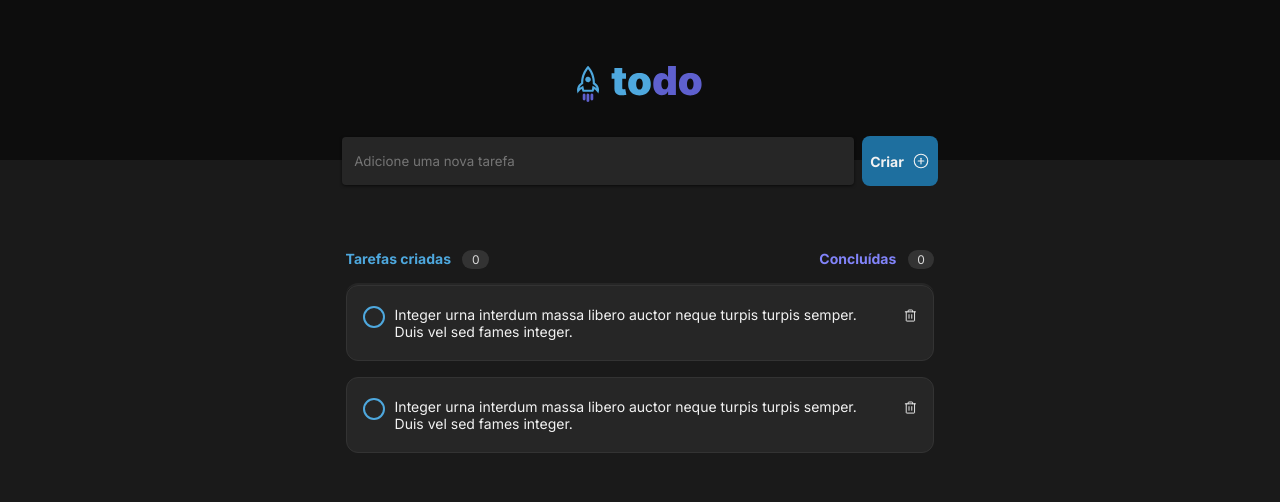
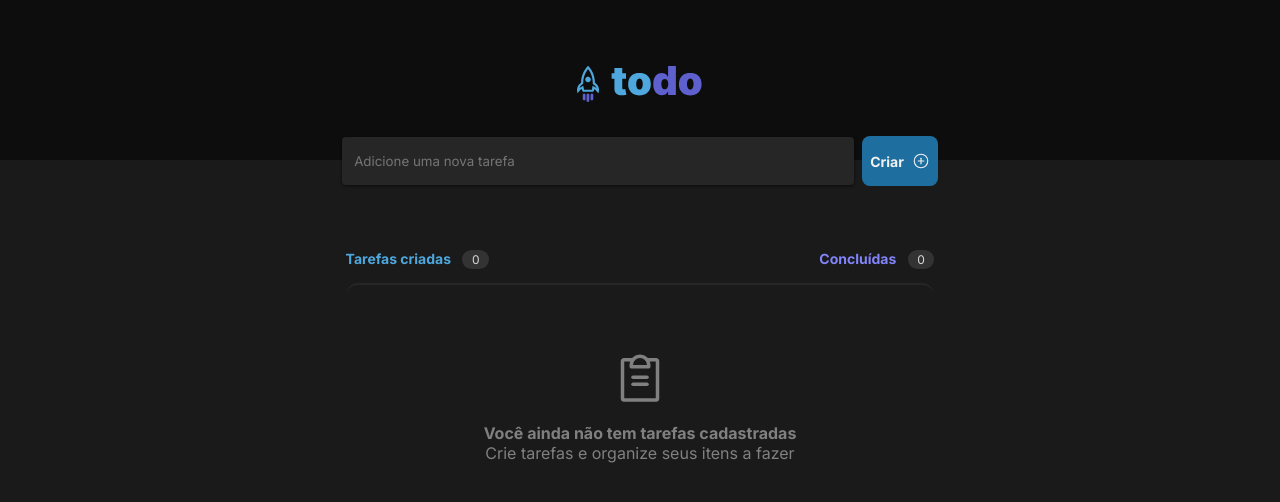
Before and after one commit to VncS1/to-do-list-typescript, a React (Vite) app: page / in a window 1280 px wide. Shown: the top 502 px of the page. Built offline with nearby package versions, Linux system fonts and the light colour scheme.

Commit message:
Add Task concluído

```diff
--- a/src/App.tsx
+++ b/src/App.tsx
@@ -3,7 +3,6 @@ import { Header } from "./components/Header";
 
 import styles from './App.module.css'
 import './global.css'
-import { TaskForm } from "./components/TaskForm";
 import { TasksBox } from "./components/TasksBox";
 
 export function App() {
@@ -11,7 +10,6 @@ export function App() {
   return (
     <div className={styles.wrapper}>
       <Header />
-      <TaskForm />
       <TasksBox />
     </div>
   )
--- a/src/components/Task.module.css
+++ b/src/components/Task.module.css
@@ -2,6 +2,7 @@
     width: 100%;
     display: flex;
     align-items: flex-start;
+    justify-content: space-between;
 
     gap: 2rem;
 
@@ -25,6 +26,7 @@
 .task .taskText {
     font-size: 0.875rem;
     color: var(--gray-100);
+    margin-left: 3rem;
 }
 
 /* The container */
@@ -53,8 +55,8 @@
   /* Create a custom checkbox */
   .checkmark {
     position: absolute;
-    height: 22px;
-    width: 22px;
+    height: 17px;
+    width: 17px;
     background-color: transparent;
     border: 2px solid var(--blue);
     border-radius: 12px;
@@ -86,10 +88,10 @@
 
   /* Style the checkmark/indicator */
   .container .checkmark:after {
-    left: 6px;
-    top: 3.5px;
+    left: 3.44px;
+    top: 2.5px;
     width: 5px;
-    height: 7px;
+    height: 5px;
     border: solid white;
     border-width: 0 1px 1px 0;
     -webkit-transform: rotate(45deg);
--- a/src/components/Task.tsx
+++ b/src/components/Task.tsx
@@ -1,9 +1,14 @@
 import styles from './Task.module.css'
 import { Trash } from 'phosphor-react'
 
-export function Task() {
+interface TaskProps {
+    content: string;
+}
+
+export function Task({ content }: TaskProps) {
     return (
         <div className={styles.task}>
+            <div>
                 <form>
                     <label className={styles.container}>
                         <input type="checkbox" />
@@ -11,9 +16,13 @@ export function Task() {
                     </label>
                 </form>
                 <p className={styles.taskText}>
-                Integer urna interdum massa libero auctor neque turpis turpis semper. Duis vel sed fames integer.
+                    {content}
                 </p>
-            <Trash size={20} className={styles.trashIcon} />
+            </div>
+            <div className={styles.trashIcon} >
+                <Trash size={20} />
+            </div>
+
         </div>
     );
 }
--- a/src/components/TaskForm.module.css
+++ /dev/null
@@ -1,51 +0,0 @@
-.formBox {
-    display: flex;
-    align-items: center;
-    justify-content: center;
-    flex-wrap: wrap;
-
-    gap: .5rem;
-
-    width: 100%;
-    margin-top: -1.5rem;
-}
-
-.formBox .taskInput {
-    min-width: 40%;
-    padding: 1rem .75rem;
-
-    background: var(--gray-500);
-    border: 0;
-    border-radius: 4px;
-
-    box-shadow: 0 1px 3px rgba(0, 0, 0,0.6);
-    outline: none;
-    color: var(--gray-200);
-}
-
-.formBox .createButton {
-    border: 0;
-    display: flex;
-    align-items: center;
-    justify-content: center;
-    gap: .5rem;
-
-    padding: 1rem .5rem;
-
-    font-weight: bold;
-    color: var(--gray-100);
-    background: var(--blue-dark);
-    border-radius: 8px;
-    font-size: 0.875rem;
-    min-width: 5%;
-}
-
-@media (max-width: 768px){
-    .formBox .taskInput {
-        min-width: 55%;
-    }
-
-    .formBox .createButton {
-        min-width: 15%;
-    }
-}
--- a/src/components/TaskForm.tsx
+++ /dev/null
@@ -1,14 +0,0 @@
-import styles from './TaskForm.module.css'
-
-import { PlusCircle } from 'phosphor-react'
-
-export function TaskForm(){
-    return(
-        <form className={styles.formBox}>
-            <input type="text" placeholder="Adicione uma nova tarefa" className={styles.taskInput}/>
-            <button type="submit" className={styles.createButton}>
-                Criar <PlusCircle size={18} />
-            </button>
-        </form>
-    );
-}
--- a/src/components/TasksBox.module.css
+++ b/src/components/TasksBox.module.css
@@ -1,3 +1,46 @@
+.formBox {
+    display: flex;
+    align-items: center;
+    justify-content: center;
+    flex-wrap: wrap;
+
+    gap: .5rem;
+
+    width: 100%;
+    margin-top: -1.5rem;
+}
+
+.formBox .taskInput {
+    min-width: 40%;
+    padding: 1rem .75rem;
+
+    background: var(--gray-500);
+    border: 0;
+    border-radius: 4px;
+
+    box-shadow: 0 1px 3px rgba(0, 0, 0, 0.6);
+    outline: none;
+    color: var(--gray-200);
+}
+
+.formBox .createButton {
+    border: 0;
+    display: flex;
+    align-items: center;
+    justify-content: center;
+    gap: .5rem;
+
+    padding: 1rem .5rem;
+
+    font-weight: bold;
+    color: var(--gray-100);
+    background: var(--blue-dark);
+    border-radius: 8px;
+    font-size: 0.875rem;
+    min-width: 5%;
+}
+
+
 .wrapper {
     display: flex;
     align-items: center;
@@ -22,7 +65,8 @@
     gap: 1rem;
 }
 
-.createdTasks span, .completeTasks span {
+.createdTasks span,
+.completeTasks span {
     color: var(--gray-200);
     font-weight: 400;
     font-size: 0.75rem;
@@ -33,7 +77,7 @@
     margin-left: .5rem;
 }
 
-.textInfos p.createdTasks  {
+.textInfos p.createdTasks {
     color: var(--blue);
     font-weight: bold;
 }
@@ -46,7 +90,8 @@
 .tasksWrapper {
     min-width: 46%;
     max-width: 46%;
-    min-height: 15.25rem; /* peguei essa altura do figma*/
+    min-height: 15.25rem;
+    /* peguei essa altura do figma*/
 
     margin-top: 1rem;
     border-top: 2px solid var(--gray-500);
@@ -88,7 +133,15 @@
 }
 
 
-@media (max-width: 768px){
+@media (max-width: 768px) {
+    .formBox .taskInput {
+        min-width: 55%;
+    }
+
+    .formBox .createButton {
+        min-width: 15%;
+    }
+
     .textInfos {
         min-width: 70%;
     }
@@ -96,4 +149,5 @@
     .tasksWrapper {
         min-width: 80%;
     }
+
 }
--- a/src/components/TasksBox.tsx
+++ b/src/components/TasksBox.tsx
@@ -1,17 +1,72 @@
 import styles from './TasksBox.module.css'
 
-import { ClipboardText } from 'phosphor-react'
+import { ClipboardText, PlusCircle } from 'phosphor-react'
 import { Task } from './Task';
+import { useId, useState } from 'react';
+import { FormEvent, ChangeEvent, InvalidEvent } from 'react'
 
-const tasks = [
-    {
-        id: 1,
-        title: 'First task',
+// const tasks = [
+//     {
+//         id: 1,
+//         content: 'First task',
+//     },
+//     {
+//         id: 2,
+//         content: 'Second task',
+//     }
+// ]
+
+interface Task {
+    id:number;
+    content: string;
 }
-]
 
 export function TasksBox() {
+
+    const [tasks, setTasks] = useState<Task[]>([])
+
+    const [newTaskText, setNewTaskText] = useState('')
+
+
+    function handleCreateNewTask(event: FormEvent) {
+        event.preventDefault()
+
+        setTasks([...tasks, {
+            id: tasks.length + 1,
+            content: newTaskText
+        }]);
+
+        setNewTaskText('');
+    }
+
+    function handleNewTaskChange(event: ChangeEvent<HTMLInputElement>) {
+
+        event.target.setCustomValidity('')
+
+        setNewTaskText(event.target.value)
+    }
+
+    function handleNewCommentInvalid(event: InvalidEvent<HTMLInputElement>) {
+        event.target.setCustomValidity('Esse campo é obrigatório!')
+    }
+
+
     return (
+        <div>
+            <form className={styles.formBox} onSubmit={handleCreateNewTask}>
+                <input
+                    type="text"
+                    placeholder="Adicione uma nova tarefa"
+                    className={styles.taskInput}
+                    value={newTaskText} //Pro valor voltar a ser vazio e o comentário não bugar
+                    onChange={handleNewTaskChange} //Mudar o valor do newTaskText sempre que tiver mudanças no input
+                    onInvalid={handleNewCommentInvalid}
+                    required
+                />
+                <button type="submit" className={styles.createButton}>
+                    Criar <PlusCircle size={18} />
+                </button>
+            </form>
             <div className={styles.wrapper}>
                 <div className={styles.textInfos}>
                     <p className={styles.createdTasks}>Tarefas criadas <span>0</span></p>
@@ -27,10 +82,14 @@ export function TasksBox() {
                     noTasks*/}
 
                         {!!tasks.length ? /* Transforma em booleano e ve o tamanho do array, Se tiver uma task, exibir ela, se não, exibir o texto*/
-                        <div>
-                            <Task />
-                            <Task />
-                        </div>
+                            tasks.map(task => {
+                                return (
+                                    <Task
+                                        key={task.id}
+                                        content={task.content}
+                                    />
+                                );
+                            })
                             :
                             <div className={styles.noTasks}>
                                 <ClipboardText size={56} />
@@ -44,5 +103,6 @@ export function TasksBox() {
                     </div>
                 </div>
             </div>
+        </div>
     );
 }
```
Lines whose indentation alone changed are shown as unchanged.
